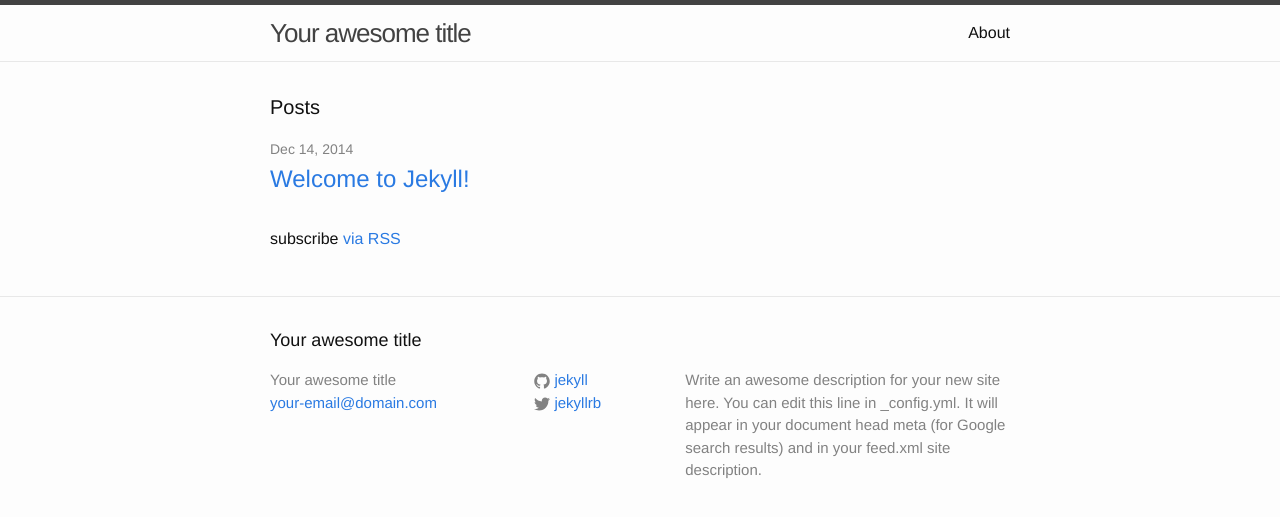
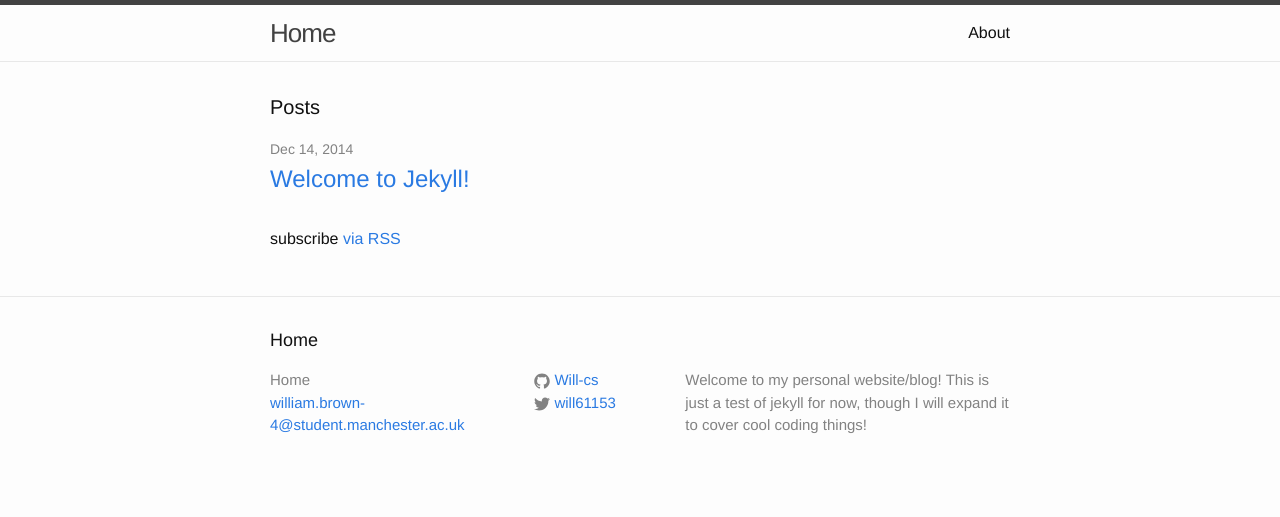
Before and after one commit to will-cs/will-cs.github.io, a Jekyll site: the page built from index.html, in a window 1280 px wide. Shown: the top 517 px of the page. Built offline with Jekyll 4.4.1, drawn with Linux system fonts in a browser that asks for light colours.

Commit message:
Modified config

```diff
--- a/_config.yml
+++ b/_config.yml
@@ -1,14 +1,13 @@
 # Site settings
-title: Your awesome title
-email: your-email@domain.com
+title: Home
+email: william.brown-4@student.manchester.ac.uk
 description: > # this means to ignore newlines until "baseurl:"
-  Write an awesome description for your new site here. You can edit this
-  line in _config.yml. It will appear in your document head meta (for
-  Google search results) and in your feed.xml site description.
+  Welcome to my personal website/blog! This is just a test of jekyll
+  for now, though I will expand it to cover cool coding things!
 baseurl: "" # the subpath of your site, e.g. /blog/
 url: "http://yourdomain.com" # the base hostname & protocol for your site
-twitter_username: jekyllrb
-github_username:  jekyll
+twitter_username: will61153
+github_username:  Will-cs
 
 # Build settings
 markdown: kramdown
```
